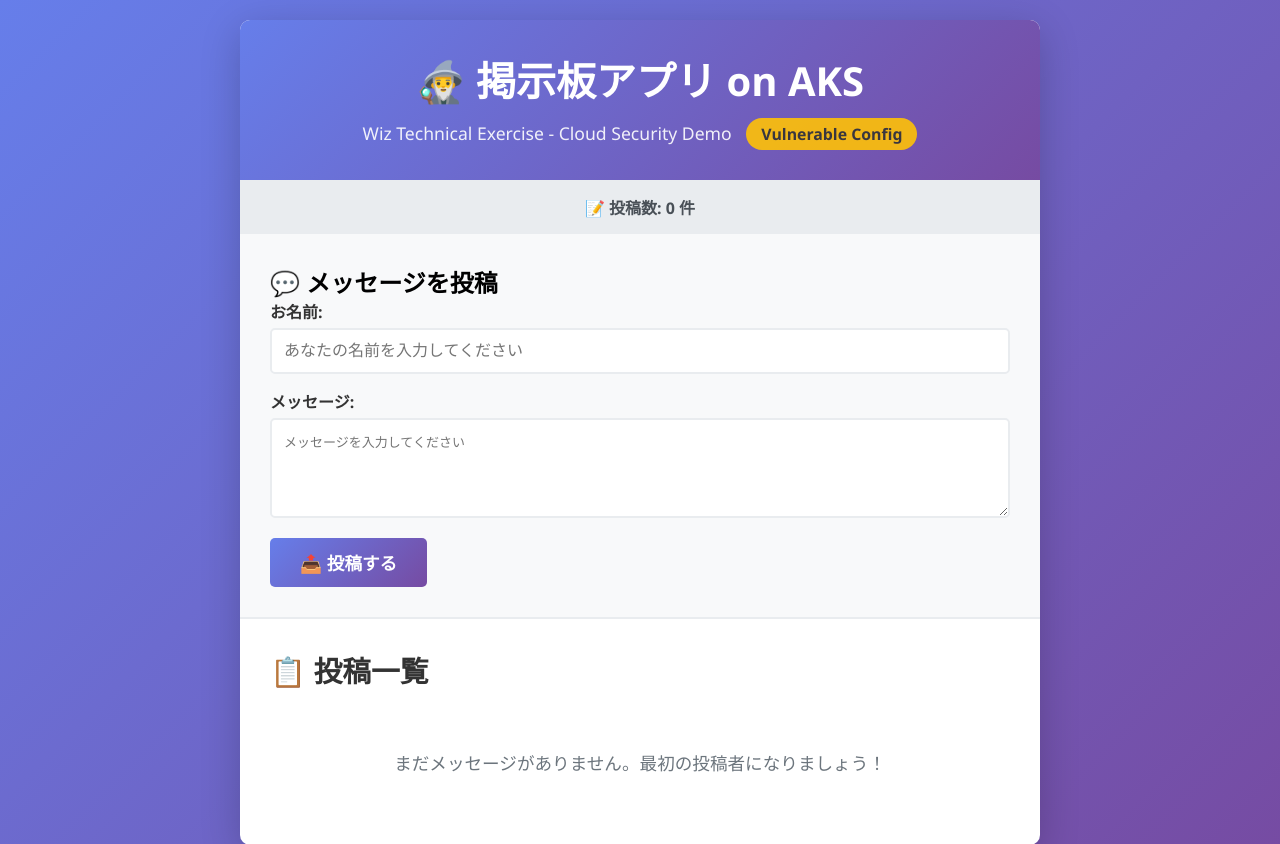
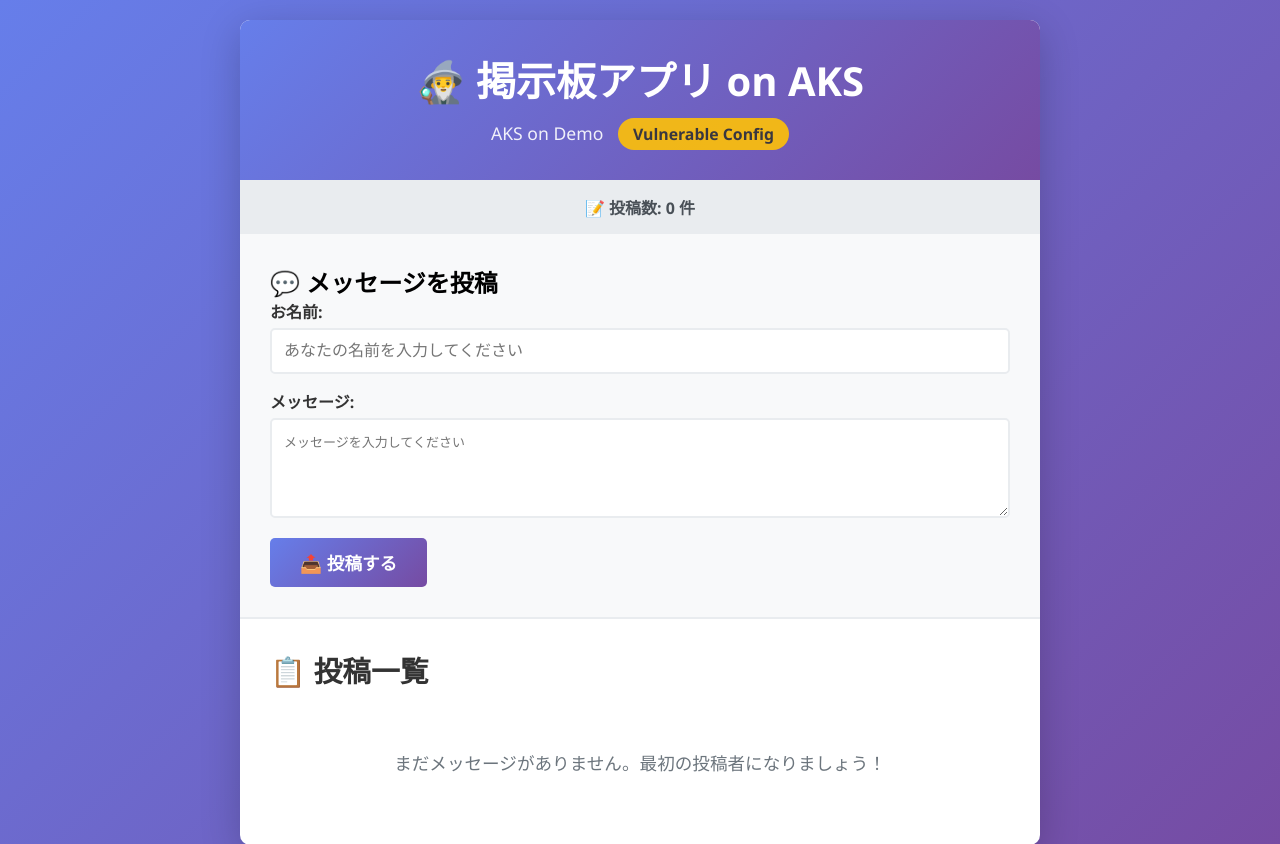
Before and after one commit to aktsmm/CICD-AKS-technical-exercise, a Node server app: page / in a window 1280 px wide. Shown: the top 844 px of the page. Run offline with Node 20, Linux system fonts and the light colour scheme; data that the repository does not hold is empty; some libraries are stand-ins or nearby versions.

Commit message:
fix: Update header title for clarity in the application

```diff
--- a/app/views/index.ejs
+++ b/app/views/index.ejs
@@ -155,7 +155,7 @@
       <div class="header">
         <h1>🧙‍♂️ 掲示板アプリ on AKS</h1>
         <p>
-          Wiz Technical Exercise - Cloud Security Demo
+          AKS on Demo
           <span class="wiz-badge">Vulnerable Config</span>
         </p>
       </div>
```
